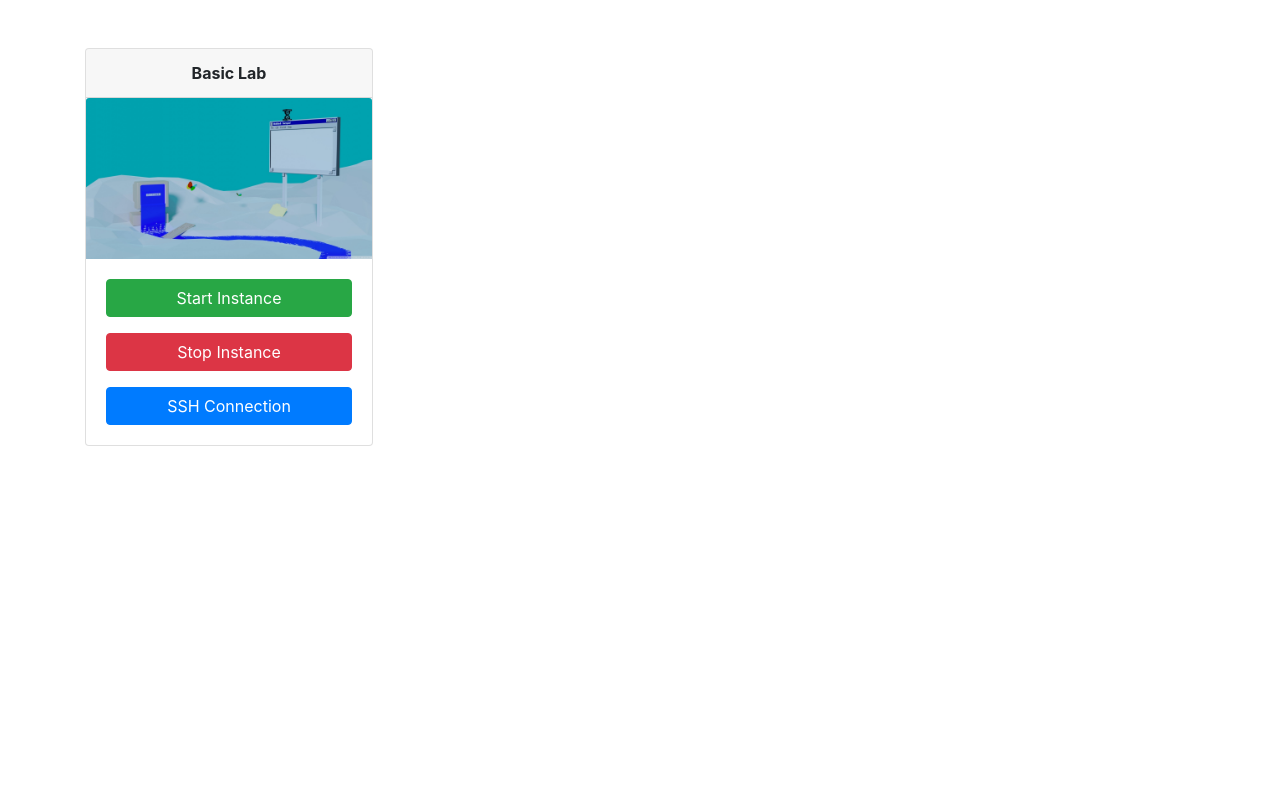
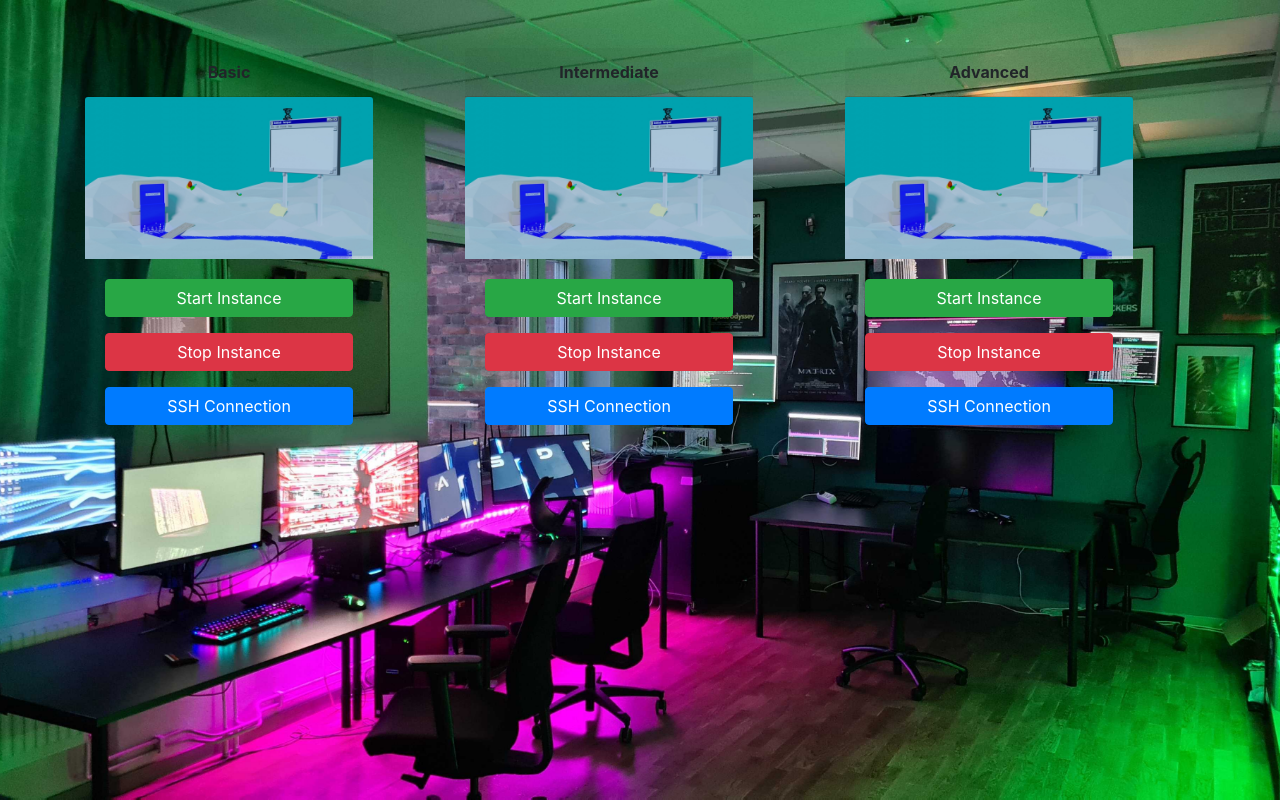
Before and after one commit to JuSTinMrp/labs, a plain HTML site: page index.html in a window 1280 px wide. Drawn offline with nearby package versions, Linux system fonts and the light colour scheme.

Commit message:
bg_works

```diff
--- a/index.html
+++ b/index.html
@@ -3,28 +3,28 @@
 <head>
     <meta charset="UTF-8">
     <meta name="viewport" content="width=device-width, initial-scale=1.0">
-    <title>Lab Control</title>
-    <!-- Bootstrap CSS -->
+    <title>HebeSec Labs</title>
+    <!-- css -->
+    <link rel="stylesheet" href="/style.css">
     <link rel="stylesheet" href="https://stackpath.bootstrapcdn.com/bootstrap/4.3.1/css/bootstrap.min.css">
 </head>
 <body>
 
 <div class="container mt-5">
-    <div class="card" style="width: 18rem;">
+    <div class="row justify-content-center">
+        <div class="col-md-4">
+            <div class="card1" style="width: 18rem;">
                 <div class="card-header" align="center">
-            <b>Basic Lab</b>
+                    <b>Basic</b>
                 </div>
                 <img src="assets/lab1_banner.jpg" class="card-img-top" alt="Lab Banner Image">
-
                 <div class="card-body">
                     <form method="post" action="start_instance.php">
                         <button type="submit" class="btn btn-success btn-block">Start Instance</button>
                     </form>
-
                     <form method="post" action="stop_instance.php">
                         <button type="submit" class="btn btn-danger btn-block mt-3">Stop Instance</button>
                     </form>
-
                     <form method="post" action="ssh_connection.php">
                         <button type="submit" class="btn btn-primary btn-block mt-3">SSH Connection</button>
                     </form>
@@ -32,7 +32,50 @@
             </div>
         </div>
 
-<!-- Bootstrap JS and dependencies (optional) -->
+        <div class="col-md-4">
+            <div class="card2" style="width: 18rem;">
+                <div class="card-header" align="center">
+                    <b>Intermediate</b>
+                </div>
+                <img src="assets/lab1_banner.jpg" class="card-img-top" alt="Lab Banner Image">
+                <div class="card-body">
+                    <form method="post" action="start_instance.php">
+                        <button type="submit" class="btn btn-success btn-block">Start Instance</button>
+                    </form>
+                    <form method="post" action="stop_instance.php">
+                        <button type="submit" class="btn btn-danger btn-block mt-3">Stop Instance</button>
+                    </form>
+                    <form method="post" action="ssh_connection.php">
+                        <button type="submit" class="btn btn-primary btn-block mt-3">SSH Connection</button>
+                    </form>
+                </div>
+            </div>
+        </div>
+
+        <!-- Card 3 -->
+        <div class="col-md-4">
+            <div class="card3" style="width: 18rem;">
+                <div class="card-header" align="center">
+                    <b>Advanced</b>
+                </div>
+                <img src="assets/lab1_banner.jpg" class="card-img-top" alt="Lab Banner Image">
+                <div class="card-body">
+                    <form method="post" action="start_instance.php">
+                        <button type="submit" class="btn btn-success btn-block">Start Instance</button>
+                    </form>
+                    <form method="post" action="stop_instance.php">
+                        <button type="submit" class="btn btn-danger btn-block mt-3">Stop Instance</button>
+                    </form>
+                    <form method="post" action="ssh_connection.php">
+                        <button type="submit" class="btn btn-primary btn-block mt-3">SSH Connection</button>
+                    </form>
+                </div>
+            </div>
+        </div>
+    </div>
+</div>
+
+<!-- optionals -->
 <script src="https://code.jquery.com/jquery-3.3.1.slim.min.js"></script>
 <script src="https://cdnjs.cloudflare.com/ajax/libs/popper.js/1.14.7/umd/popper.min.js"></script>
 <script src="https://stackpath.bootstrapcdn.com/bootstrap/4.3.1/js/bootstrap.min.js"></script>
--- a/style.css
+++ b/style.css
@@ -1,5 +1,12 @@
-.background-container {
-    position: fixed;
-    background-image: url('assets/lab_bg.jpg');
+body {
+    margin: 0;
+    padding: 0;
+    background: url('https://raw.githubusercontent.com/JuSTinMrp/labs/main/assets/lab_bg.jpg?token=GHSAT0AAAAAACGPYFQN5MAKLASXE6IRL7EYZKWAXKQ') no-repeat center center fixed;
+    background-size: cover;
+}
 
+@media (max-width: 767px) {
+    body {
+        background-size: contain;
+    }
 }
```
Also changed, not shown: assets/icons-labs/1700047667454.png (added), assets/icons-labs/1700047754149.png (added), assets/icons-labs/1700047806252.png (added), assets/icons-labs/1700047976693.png (added), assets/icons-labs/1700048022997.png (added), assets/icons-labs/1700048064094.png (added), assets/icons-labs/1700048113439.png (added), assets/icons-labs/1700048169445.png (added), assets/icons-labs/1700048208049.png (added), assets/icons-labs/1700048262237.png (added), assets/icons-labs/1700048371034.png (added), assets/icons-labs/1700048422028.png (added), assets/icons-labs/1700048477434.png (added), assets/icons-labs/1700048549269.png (added), 2 more files, 1 other file. Lines whose indentation alone changed are shown as unchanged.
